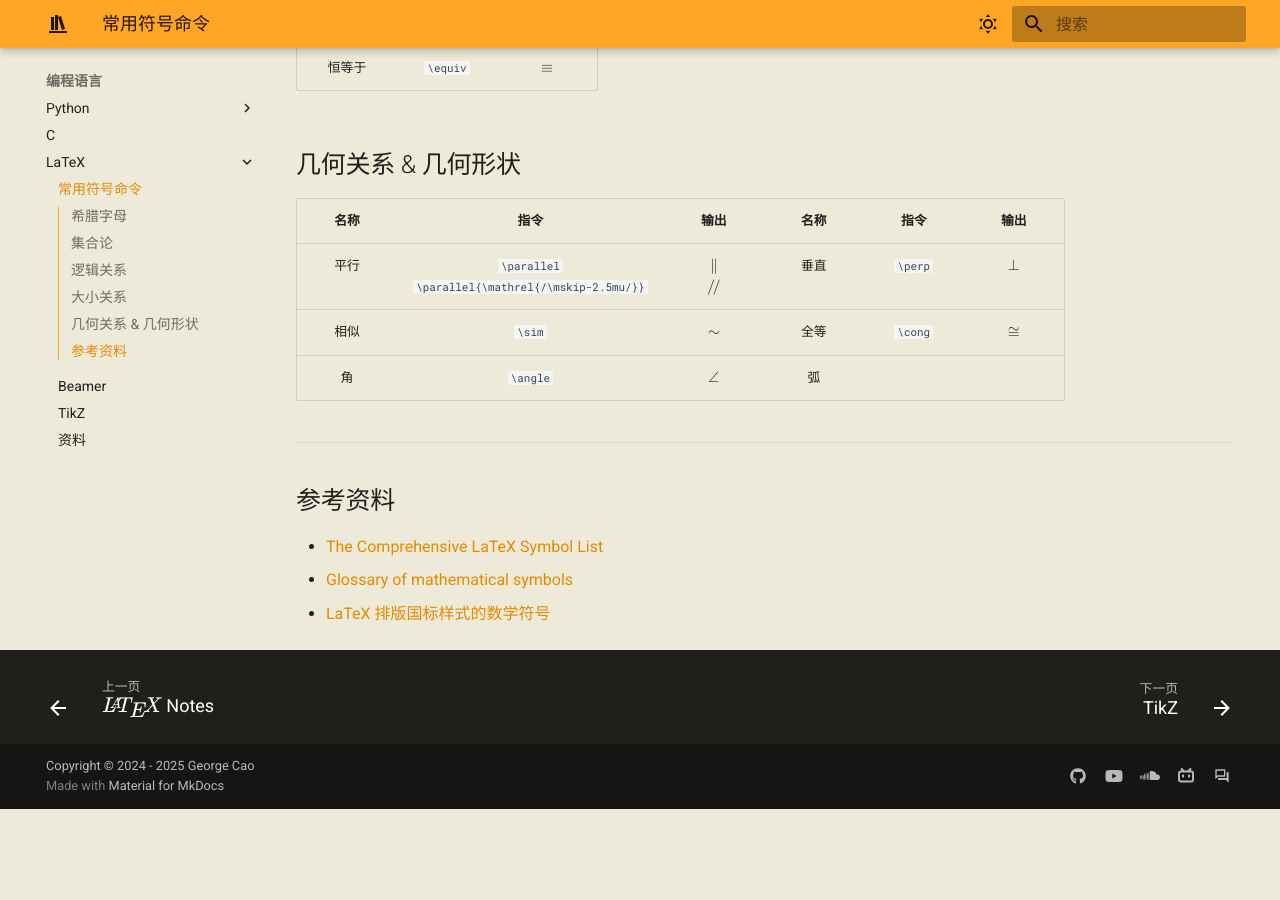
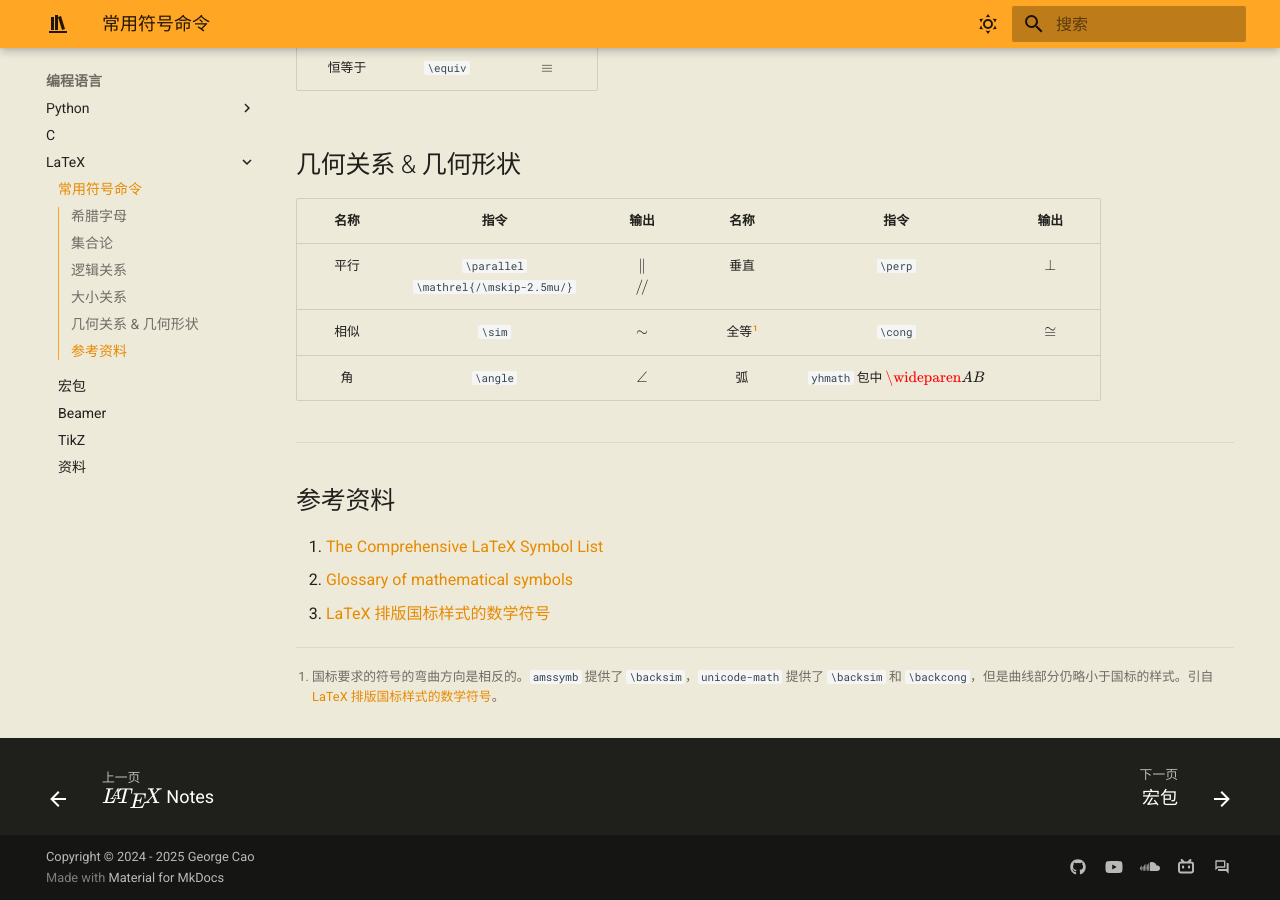
Before and after one commit to GeorgeC6/Notes, an MkDocs documentation site: the page built from docs/Prog-lang/LaTeX/Symbols.md, in a window 1280 px wide and 900 px high, scrolled down 2738 px. Built offline with MkDocs 1.6.1 and Material for MkDocs 9.7.7, drawn with Linux system fonts in a browser that asks for light colours; comment, search, counter and statistics services are not loaded; before the commit the page ends 3547 px from its top, so only the background shows below that.

Commit message:
updated content: latex

```diff
--- a/docs/Prog-lang/LaTeX/Symbols.md
+++ b/docs/Prog-lang/LaTeX/Symbols.md
@@ -63,11 +63,9 @@
 
 | 名称 | 指令 | 输出 | 名称 | 指令 | 输出 |
 | :--: | :---: | :---: | :--: | :---: | :---: |
-| 平行 | `\parallel`<br>`\parallel{\mathrel{/\mskip-2.5mu/}}` | $\parallel$<br>$\mathrel{/\mskip-2.5mu/}$ | 垂直 | `\perp` | $\perp$ |
-| 相似 | `\sim` | $\sim$ | 全等 | `\cong` | $\cong$ |
-| 角 | `\angle` | $\angle$ | 弧 |
-
-
+| 平行 | `\parallel`<br>`\mathrel{/\mskip-2.5mu/}` | $\parallel$<br>$\mathrel{/\mskip-2.5mu/}$ | 垂直 | `\perp` | $\perp$ |
+| 相似 | `\sim` | $\sim$ | 全等[^1] | `\cong` | $\cong$ |
+| 角 | `\angle` | $\angle$ | 弧 | `yhmath` 包中 $\wideparen{AB}$ | |
 
 
 
@@ -79,6 +77,8 @@
 
 ## 参考资料
 
-- [The Comprehensive LaTeX Symbol List](https://ctan.org/pkg/comprehensive)
-- [Glossary of mathematical symbols](https://en.wikipedia.org/wiki/Glossary_of_mathematical_symbols)
-- [LaTeX 排版国标样式的数学符号](https://www.latexstudio.net/archives/51494.html)
+1. [The Comprehensive LaTeX Symbol List](https://ctan.org/pkg/comprehensive)
+2. [Glossary of mathematical symbols](https://en.wikipedia.org/wiki/Glossary_of_mathematical_symbols)
+3. [LaTeX 排版国标样式的数学符号](https://www.latexstudio.net/archives/51494.html)
+
+[^1]: 国标要求的符号的弯曲方向是相反的。`amssymb` 提供了 `\backsim`，`unicode-math` 提供了 `\backsim` 和 `\backcong`，但是曲线部分仍略小于国标的样式。引自 [LaTeX 排版国标样式的数学符号](https://www.latexstudio.net/archives/51494.html)。
--- a/mkdocs.yml
+++ b/mkdocs.yml
@@ -185,6 +185,7 @@ nav:
     - LaTeX:
       - "Prog-lang/LaTeX/index.md"
       - 常用符号命令: "Prog-lang/LaTeX/Symbols.md"
+      - 宏包: "Prog-lang/LaTeX/Packages.md"
       - Beamer: "Prog-lang/LaTeX/Beamer/index.md"
       - TikZ: "Prog-lang/LaTeX/TikZ/index.md"
       - 资料: "Prog-lang/LaTeX/Resources/index.md"
```
Also changed, not shown: docs/Prog-lang/LaTeX/Packages.md (added, +7 -0 lines).
